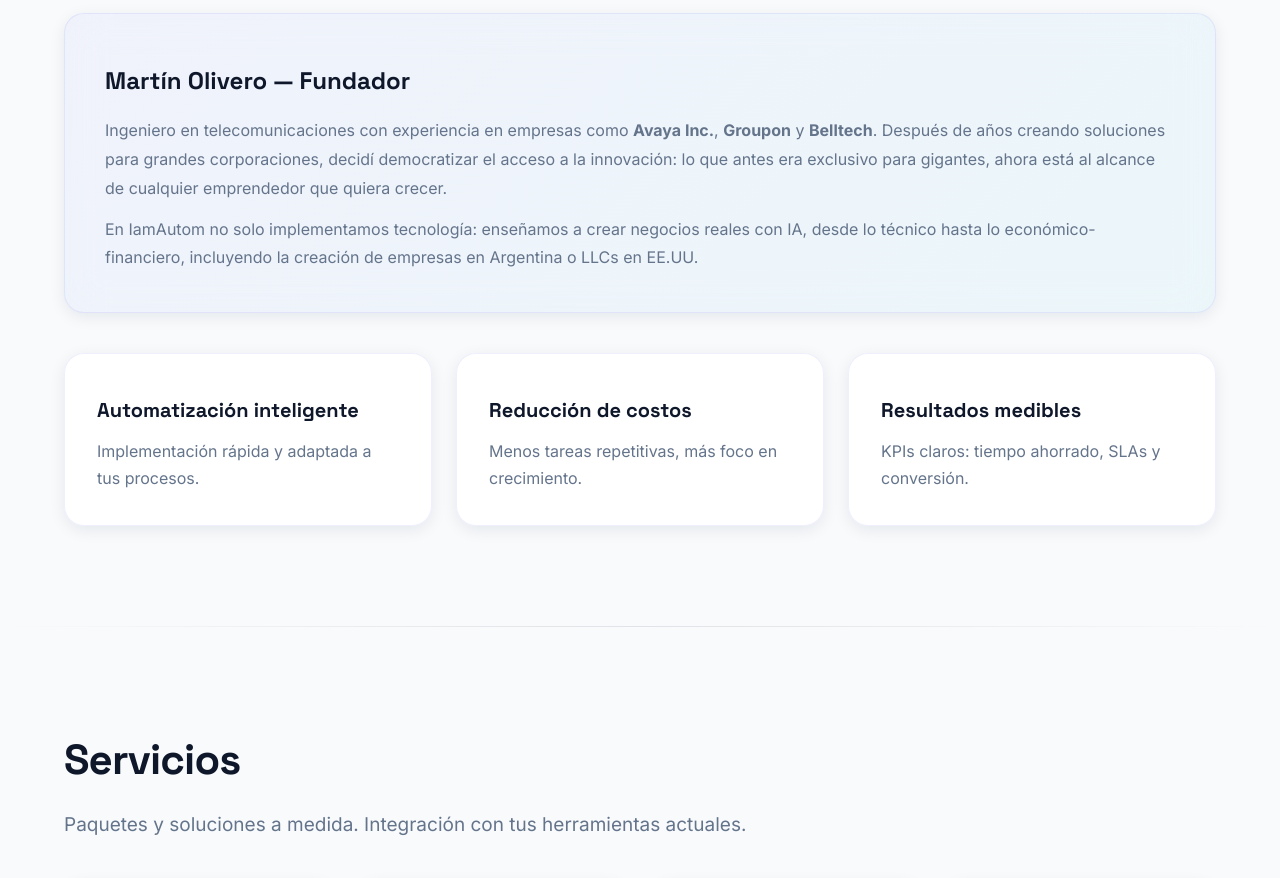
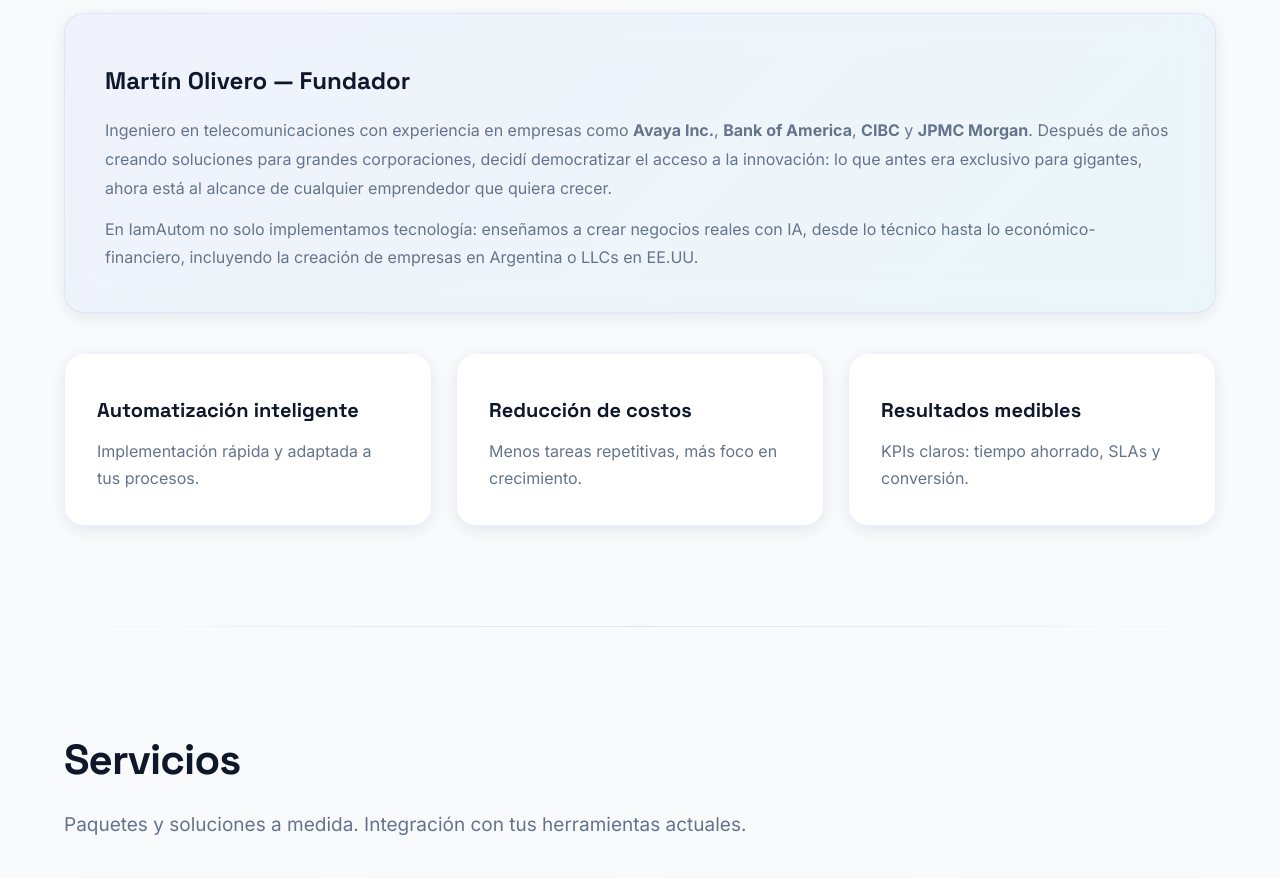
Before and after one commit to MartinOlivero/Web, a plain HTML site: page index.html in a window 1280 px wide. Shown: the part 1200-2078 px from the top of the page. Drawn offline with Linux system fonts and the light colour scheme.

Commit message:
bio modified

```diff
--- a/index.html
+++ b/index.html
@@ -673,7 +673,7 @@
       <div class="card" style="margin:32px 0;padding:40px;background:linear-gradient(135deg, rgba(99,102,241,0.05), rgba(6,182,212,0.05))">
         <h3 style="font-size:24px;margin-bottom:16px">Martín Olivero — Fundador</h3>
         <p style="color:var(--muted);line-height:1.8">
-          Ingeniero en telecomunicaciones con experiencia en empresas como <strong>Avaya Inc.</strong>, <strong>Groupon</strong> y <strong>Belltech</strong>.
+          Ingeniero en telecomunicaciones con experiencia en empresas como <strong>Avaya Inc.</strong>, <strong>Bank of America</strong>, <strong>CIBC</strong> y <strong>JPMC Morgan</strong>.
           Después de años creando soluciones para grandes corporaciones, decidí democratizar el acceso a la innovación:
           lo que antes era exclusivo para gigantes, ahora está al alcance de cualquier emprendedor que quiera crecer.
         </p>
```
